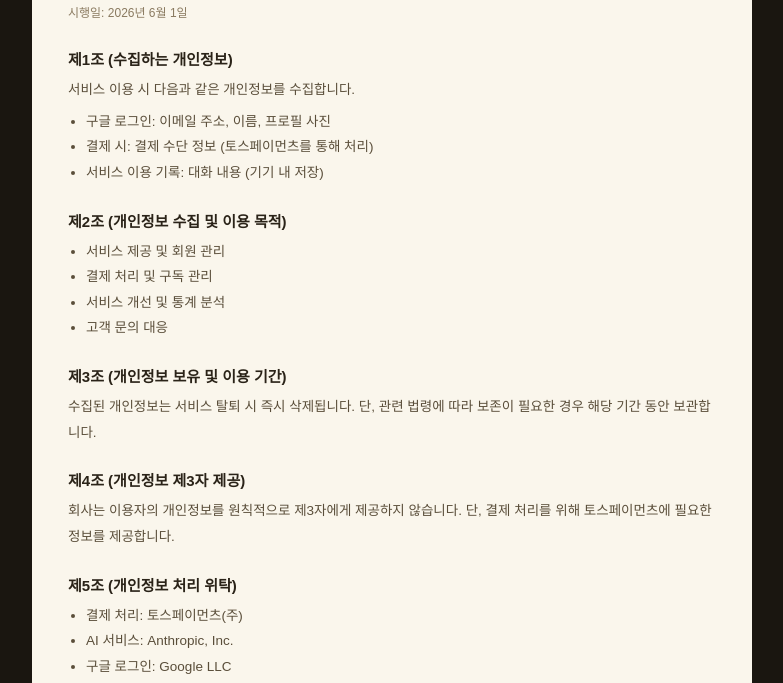
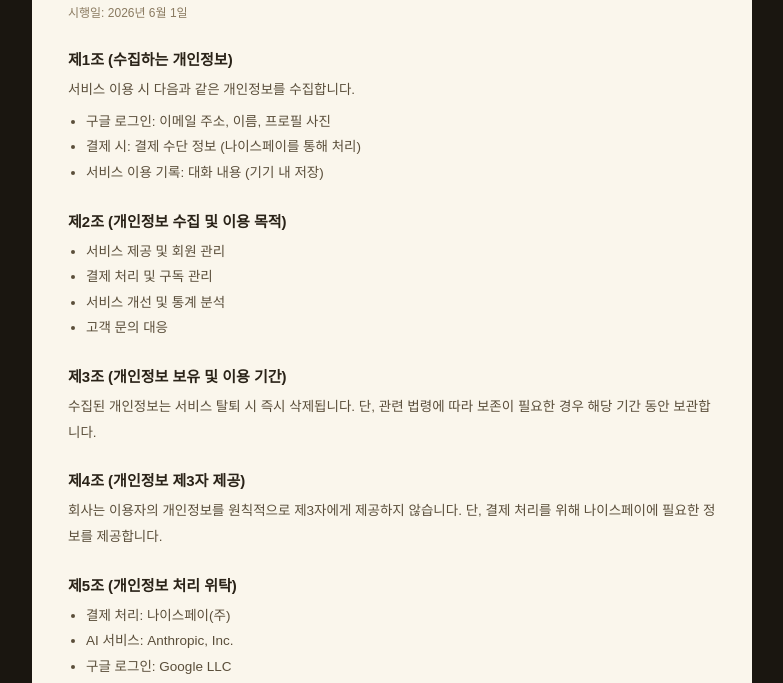
Before and after one commit to kimkiseok-code/biblecharacter-ai, a plain HTML site: page privacy.html in a window 1280 px wide. Shown: the part 115-798 px from the top of the page, without its empty margins (248-1031 px from the left). Drawn offline with Linux system fonts and the light colour scheme; a web font is replaced by a local one.

Commit message:
Update payment processing information in privacy.html

```diff
--- a/privacy.html
+++ b/privacy.html
@@ -28,7 +28,7 @@ hr { border: none; border-top: 1px solid rgba(184,149,42,0.2); margin: 20px 0; }
   <p>서비스 이용 시 다음과 같은 개인정보를 수집합니다.</p>
   <ul>
     <li>구글 로그인: 이메일 주소, 이름, 프로필 사진</li>
-    <li>결제 시: 결제 수단 정보 (토스페이먼츠를 통해 처리)</li>
+    <li>결제 시: 결제 수단 정보 (나이스페이를 통해 처리)</li>
     <li>서비스 이용 기록: 대화 내용 (기기 내 저장)</li>
   </ul>
 
@@ -44,11 +44,11 @@ hr { border: none; border-top: 1px solid rgba(184,149,42,0.2); margin: 20px 0; }
   <p>수집된 개인정보는 서비스 탈퇴 시 즉시 삭제됩니다. 단, 관련 법령에 따라 보존이 필요한 경우 해당 기간 동안 보관합니다.</p>
 
   <h2>제4조 (개인정보 제3자 제공)</h2>
-  <p>회사는 이용자의 개인정보를 원칙적으로 제3자에게 제공하지 않습니다. 단, 결제 처리를 위해 토스페이먼츠에 필요한 정보를 제공합니다.</p>
+  <p>회사는 이용자의 개인정보를 원칙적으로 제3자에게 제공하지 않습니다. 단, 결제 처리를 위해 나이스페이에 필요한 정보를 제공합니다.</p>
 
   <h2>제5조 (개인정보 처리 위탁)</h2>
   <ul>
-    <li>결제 처리: 토스페이먼츠(주)</li>
+    <li>결제 처리: 나이스페이(주)</li>
     <li>AI 서비스: Anthropic, Inc.</li>
     <li>구글 로그인: Google LLC</li>
     <li>서버 호스팅: Vercel Inc.</li>
```
